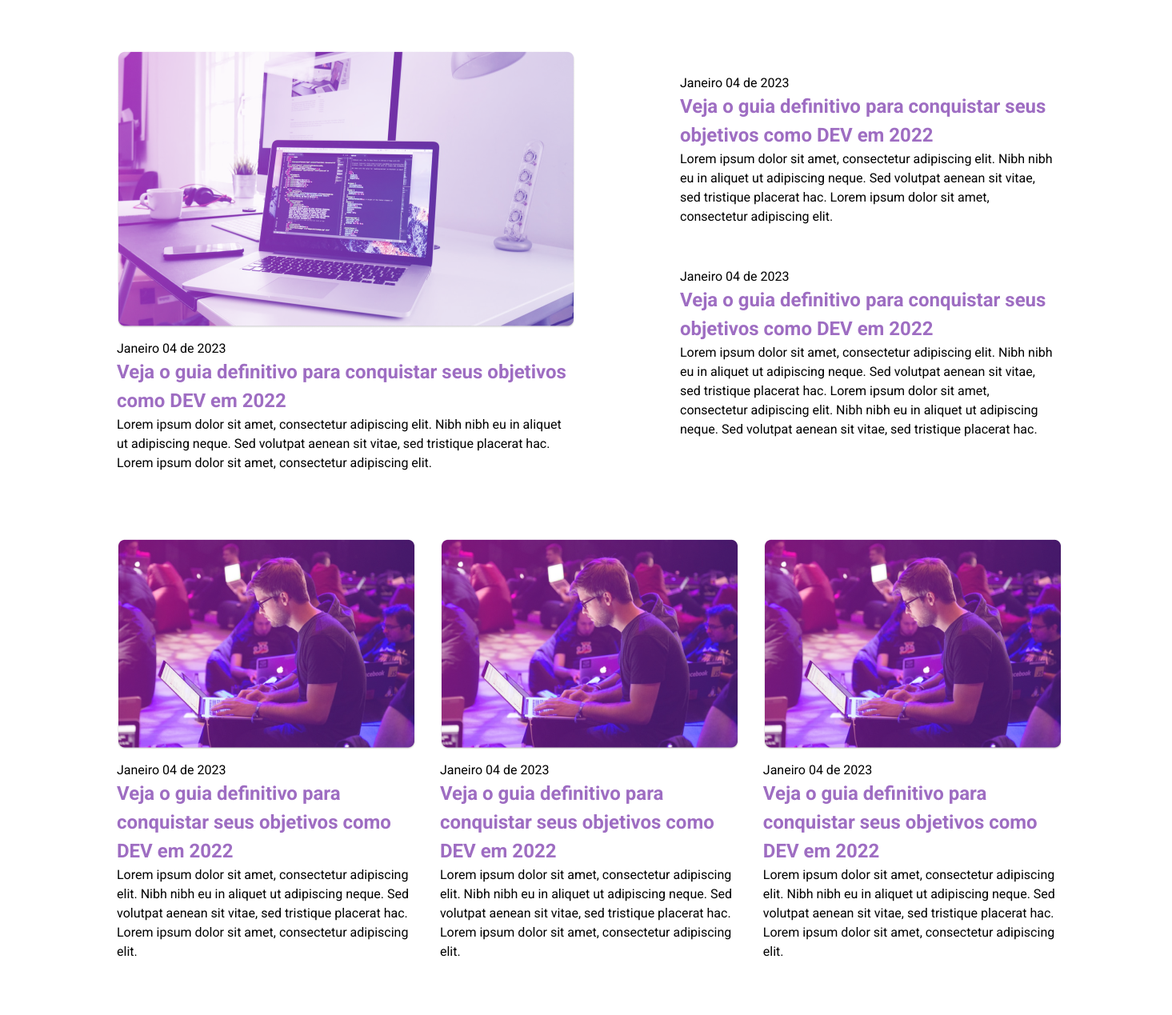
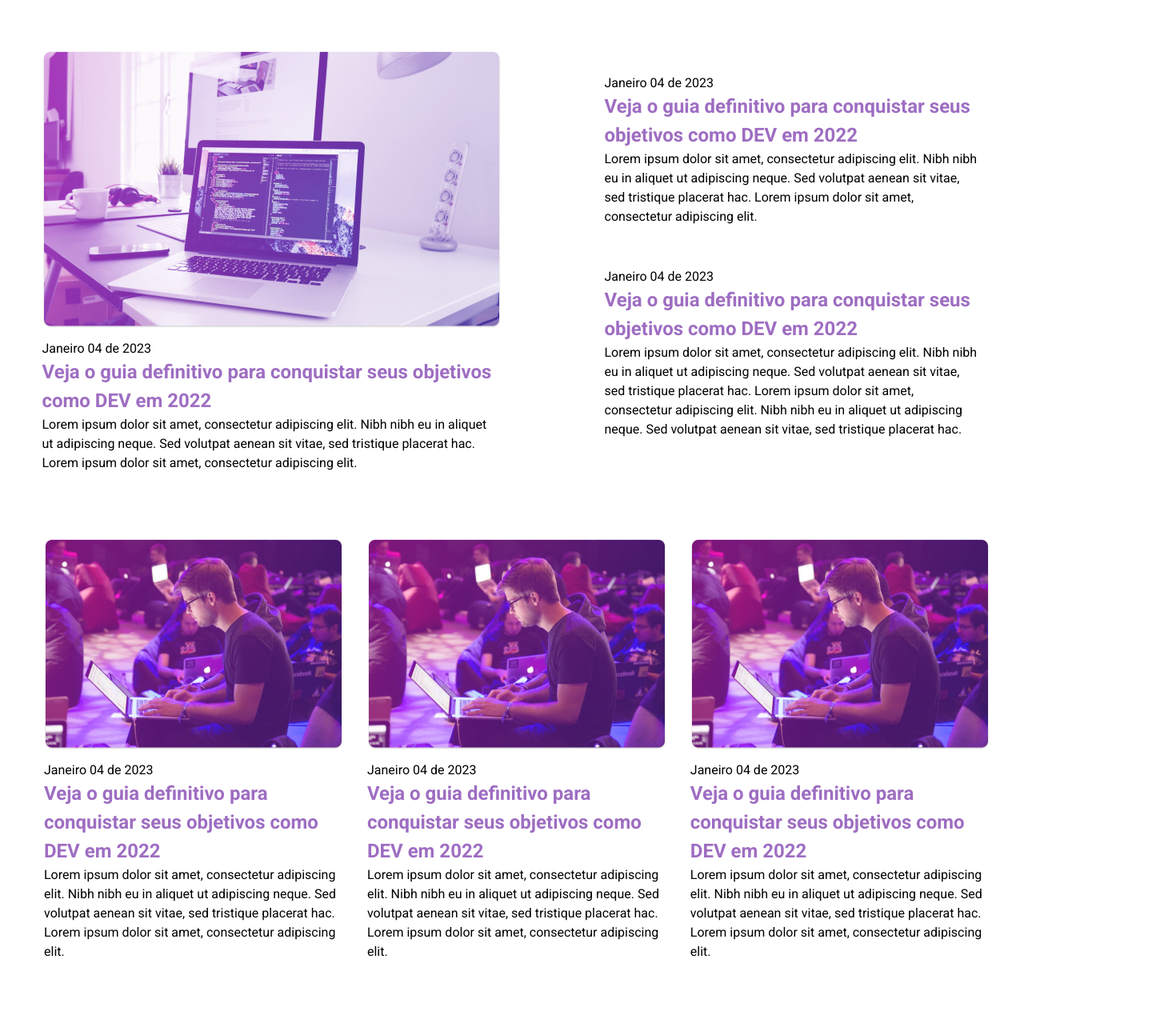
Before and after one commit to antonioalexandre1984/rocketseat_discover_theblog, a plain HTML site: page index.html in a window 1280 px wide. Shown: the part 607-1876 px from the top of the page at 80% size, 1465 px wide, since content can reach past the window. Drawn offline with Linux system fonts and the light colour scheme.

Commit message:
finished

```diff
--- a/index.html
+++ b/index.html
@@ -55,20 +55,22 @@
     </div>
 
     <div class="content">
+      <div class="wrapper">
         <div class="content-wrapper">
-        <div class="content-wrapper-img">
           <img src="./images/post-1.png" alt="" />
-        </div>
+          <div class="content-description">
             <time> Janeiro 04 de 2023 </time>
             <h3>
-          Veja o guia definitivo para conquistar seus objetivos como DEV em 2022
+              Veja o guia definitivo para conquistar seus objetivos como DEV em
+              2022
             </h3>
             <p>
-          Lorem ipsum dolor sit amet, consectetur adipiscing elit. Nibh nibh eu
-          in aliquet ut adipiscing neque. Sed volutpat aenean sit vitae, sed
-          tristique placerat hac. Lorem ipsum dolor sit amet, consectetur
-          adipiscing elit.
+              Lorem ipsum dolor sit amet, consectetur adipiscing elit. Nibh nibh
+              eu in aliquet ut adipiscing neque. Sed volutpat aenean sit vitae,
+              sed tristique placerat hac. Lorem ipsum dolor sit amet,
+              consectetur adipiscing elit.
             </p>
+          </div>
         </div>
         <div class="content-info">
           <div class="content-info-card">
@@ -80,8 +82,8 @@
             <p>
               Lorem ipsum dolor sit amet, consectetur adipiscing elit. Nibh nibh
               eu in aliquet ut adipiscing neque. Sed volutpat aenean sit vitae,
-            sed tristique placerat hac. Lorem ipsum dolor sit amet, consectetur
-            adipiscing elit.
+              sed tristique placerat hac. Lorem ipsum dolor sit amet,
+              consectetur adipiscing elit.
             </p>
           </div>
           <div class="content-info-card">
@@ -93,10 +95,11 @@
             <p>
               Lorem ipsum dolor sit amet, consectetur adipiscing elit. Nibh nibh
               eu in aliquet ut adipiscing neque. Sed volutpat aenean sit vitae,
-            sed tristique placerat hac. Lorem ipsum dolor sit amet, consectetur
-            adipiscing elit. Nibh nibh eu in aliquet ut adipiscing neque. Sed
-            volutpat aenean sit vitae, sed tristique placerat hac.
+              sed tristique placerat hac. Lorem ipsum dolor sit amet,
+              consectetur adipiscing elit. Nibh nibh eu in aliquet ut adipiscing
+              neque. Sed volutpat aenean sit vitae, sed tristique placerat hac.
             </p>
+          </div>
         </div>
       </div>
     </div>
--- a/styles.css
+++ b/styles.css
@@ -20,8 +20,9 @@
 
 body,html{
     width: 100%;
-    height: 100%;
+    height: 100vh;
     -webkit-font-smoothing: antialiased;
+    -moz-osx-font-smoothing: grayscale;
 }
 
 body{
@@ -40,7 +41,6 @@ ul{
 
 .bg{
   width: 100%;
-  max-width: 1440px;
   background-color: var(--purple-bg);
   border-bottom: solid 0.6rem var(--green);
   height: 36.75rem;
@@ -48,10 +48,13 @@ ul{
 }
 
 .wrapper{
+    width: 100%;
+    max-width: 1170px;
     margin-top: 0;
-    display: grid;
-    max-width: 1440px;
-    margin-left: auto;
+    display: flex;
+    align-items: center;
+    justify-content: center;
+    margin: 0 auto;
 }
 
 nav#navigation .menu{
@@ -59,9 +62,6 @@ nav#navigation .menu{
     justify-content: space-between;
     align-items: center;
     width: 100%;
-    max-width: 1135.64px;
-    margin-left: 8.43rem;
-    margin-right: 91.66px;
     margin-top: 2.4rem;
 }
 
@@ -107,8 +107,6 @@ nav#navigation.menu li a:hover::after {
 nav#navigation .menu form{
     display: flex;
     align-items: center;
-
-
 }
 
 nav#navigation .menu input{
@@ -158,13 +156,6 @@ nav#navigation.menu button:hover{
     align-items: center;
     margin: 0 auto;
     margin-top: 2rem;
-}
-
-#home .wrapper{
-    gri-template-columns: 56.9rem 1fr;
-    grid-template-areas: 'A B';
-    margin-left: 8.43rem;
-    margin-top:-3rem;
 }
 
 #home h2{
@@ -217,20 +208,14 @@ nav#navigation.menu button:hover{
     gap: 131px;
 }
 
-.content-wrapper{
-    width: 569px;
-    width: 100%;
-    display: block;
-    flex-direction: column;
-    justify-content: center;
-    align-items: center;
-    margin-left: 146px;
-}
-
 .content-wrapper-img{
     width: 100%;
     height: 100%;
     object-fit: cover;
+}
+
+.content-description{
+    width: 573px;
 }
 
 .content-wrapper time{
@@ -265,8 +250,7 @@ nav#navigation.menu button:hover{
     flex-direction: column;
     justify-content: center;
     align-items: center;
-    margin-right: 134px;
-
+    margin-left: 130px;
 }
 
 .content-info-card{
@@ -308,7 +292,7 @@ nav#navigation.menu button:hover{
 
 #categories{
     width: 100%;
-    max-width: 1440px;
+    max-width: 1170px;
     display: flex;
     justify-content: space-between;
     align-items: center;
@@ -320,28 +304,15 @@ nav#navigation.menu button:hover{
     gap: 1.87rem;
 }
 
-.post:first-child{
+.post{
     width: 569px;
     width: 100%;
     display: block;
     flex-direction: column;
     justify-content: center;
     align-items: center;
-    margin-left: 146px;
     margin-bottom:4.18rem;
 }
-
-.post:last-child{
-    width: 569px;
-    width: 100%;
-    display: block;
-    flex-direction: column;
-    justify-content: center;
-    align-items: center;
-    margin-right: 137px;
-
-}
-
 
 .post time{
     font-family: 'Roboto', sans-serif;
```
Lines whose indentation alone changed are shown as unchanged.
